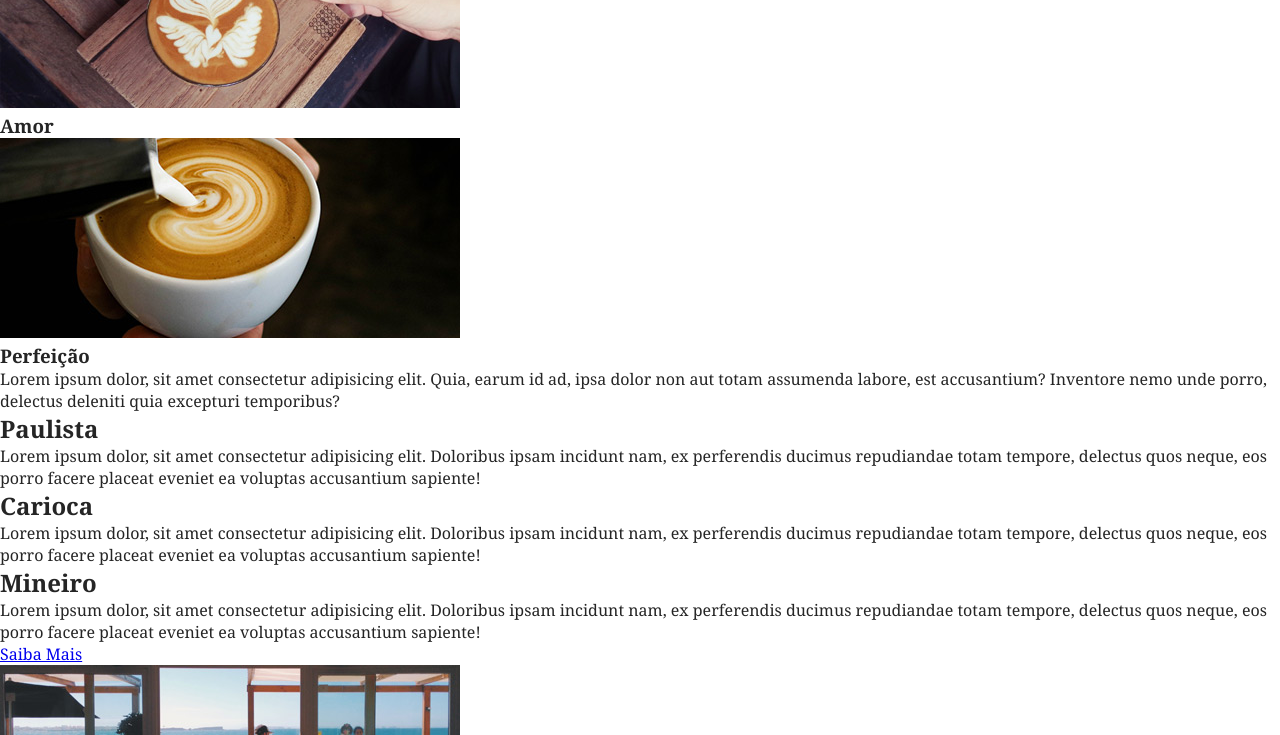
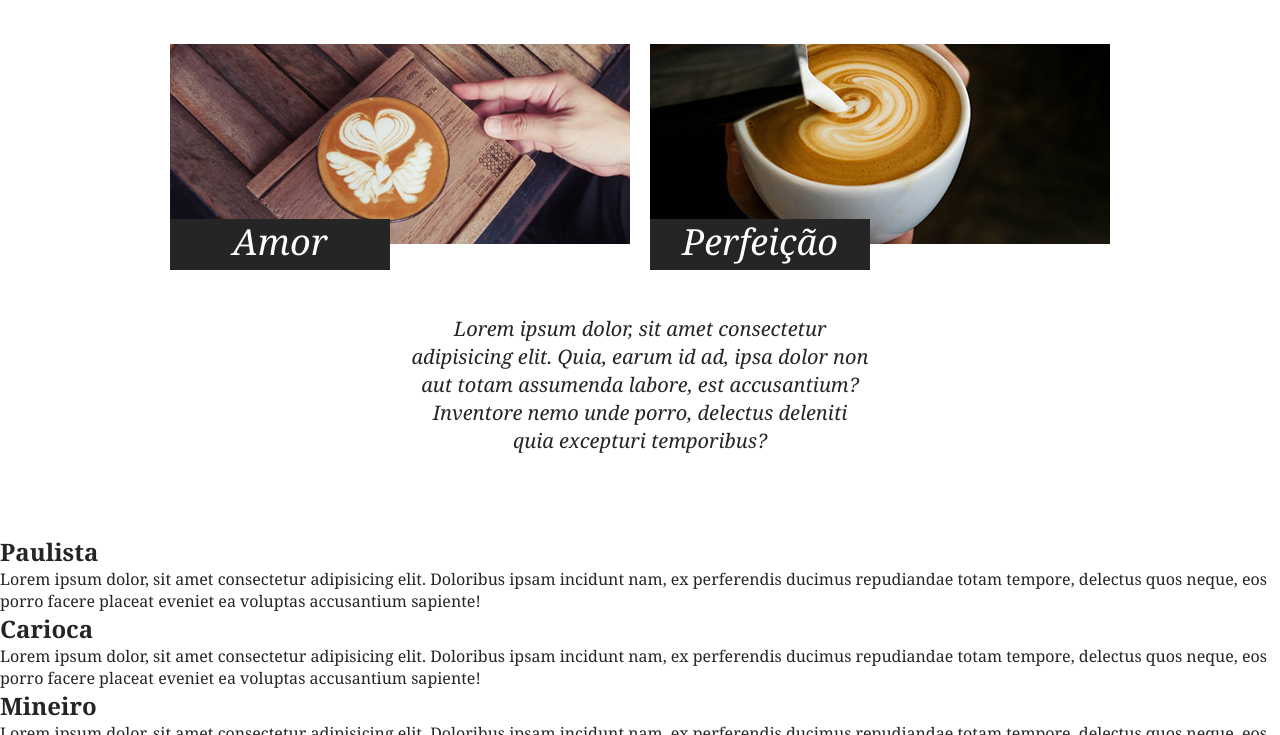
Before and after one commit to viniciusnsales/brafe-puro, a plain HTML site: page index.html in a window 1280 px wide. Shown: the part 685-1420 px from the top of the page. Drawn offline with Linux system fonts and the light colour scheme.

Commit message:
sobre css concluido

```diff
--- a/css/style.css
+++ b/css/style.css
@@ -78,3 +78,60 @@ body {
     font-style: italic;
     font-size: 1.125em;
 }
+
+/* sobre */
+
+.sobre {
+    padding: 60px 0;
+}
+
+.sobre_container {
+    max-width: 960px;
+    margin: 0 auto;
+}
+
+.sobre_container::after, .sobre_container::before {
+    content: "";
+    display: table;
+    clear: both;
+}
+
+.sobre h2 {
+    text-align: center;
+    font-size: 2.25em;
+    margin-bottom: 60px;
+}
+
+.sobre_item {
+    width: 460px;
+    float: left;
+    margin: 0 10px;
+}
+
+.sobre_item img {
+    display: block;
+    max-width: 100%;
+}
+
+.sobre_item h3 {
+    font-size: 2.25em;
+    background: #252525;
+    width: 220px;
+    color: #fff;
+    font-style: italic;
+    font-weight: normal;
+    text-align: center;
+    line-height: 1em;
+    padding: 5px 0 10px 0;
+    position: relative;
+    top: -25px;
+}
+
+.sobre p {
+    font-size: 1.25em;
+    line-height: 1.4em;
+    font-style: italic;
+    text-align: center;
+    margin: 20px auto;
+    max-width: 460px;
+}
--- a/index.html
+++ b/index.html
@@ -29,14 +29,14 @@
         <p>Direto das fazendas de Minas Gerais</p>
     </main><!-- final do introdução -->
 
-    <section>
+    <section class="sobre">
         <h2>Uma mistura de</h2>
-        <div class="">
-            <div class="">
+        <div class="sobre_container">
+            <div class="sobre_item">
                 <img src="img/cafe-1.jpg" alt="">
                 <h3>Amor</h3>
             </div>
-            <div class="">
+            <div class="sobre_item">
                 <img src="img/cafe-2.jpg" alt="">
                 <h3>Perfeição</h3>
             </div>
@@ -44,7 +44,7 @@
         <p>Lorem ipsum dolor, sit amet consectetur adipisicing elit. Quia, earum id ad, ipsa dolor non aut totam
             assumenda labore, est accusantium? Inventore nemo unde porro, delectus deleniti quia excepturi temporibus?
         </p>
-    </section> <!-- final da section 1 -->
+    </section> <!-- final do sobre -->
 
     <section>
         <div class="">
```
